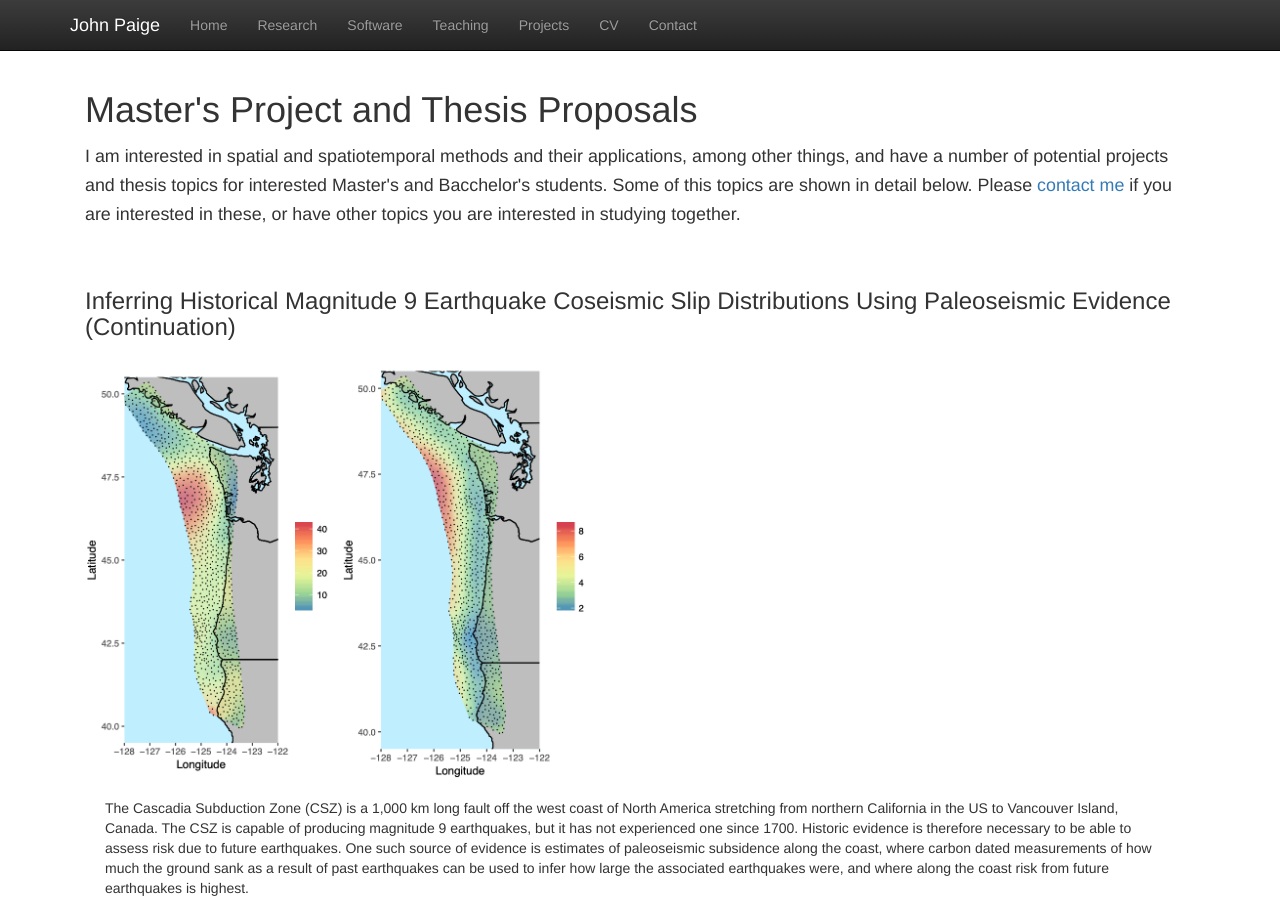
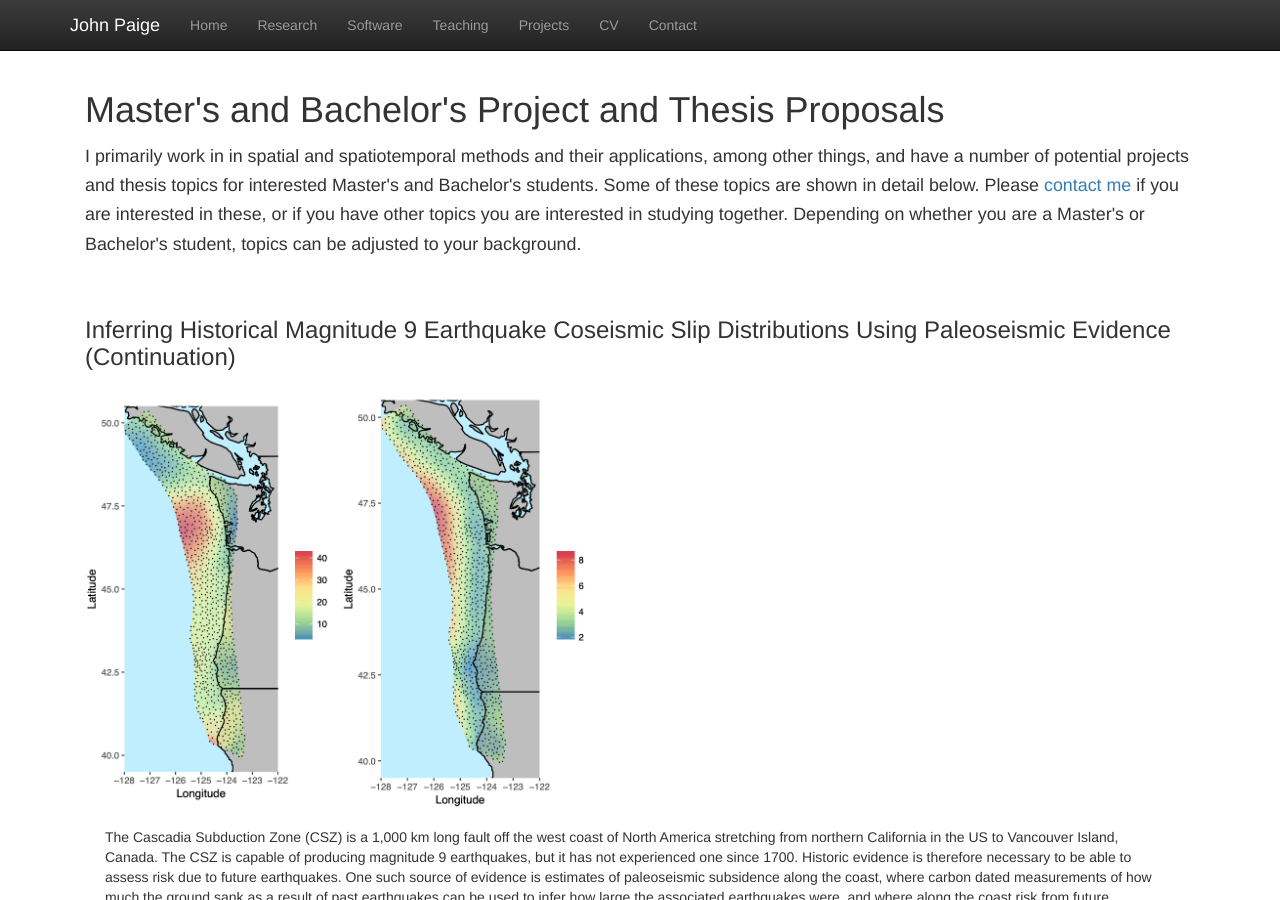
Before and after one commit to paigejo/paigejo.github.io, a Jekyll site: the page built from projects.html, in a window 1280 px wide and 900 px high. Built offline with Jekyll 4.4.1, drawn with Linux system fonts in a browser that asks for light colours; nearby versions of some CDN libraries.

Commit message:
allowed bachelor's students, fixed some typos

```diff
--- a/projects.html
+++ b/projects.html
@@ -4,13 +4,13 @@ title:  'Projects'
 ---
 
 
-<h1 style="margin-top:0;">Master's Project and Thesis Proposals</h1>
+<h1 style="margin-top:0;">Master's and Bachelor's Project and Thesis Proposals</h1>
 
 <p class="lead"><small>
-  I am interested in spatial and spatiotemporal methods and their applications, among other things,
+  I primarily work in in spatial and spatiotemporal methods and their applications, among other things,
   and have a number of potential projects and thesis topics for interested Master's and
-  Bacchelor's students. Some of this topics are shown in detail below. Please <a href = "https://paigejo.github.io/contact.html">contact me</a> if you are interested in these, or have other topics you
-  are interested in studying together.
+  Bachelor's students. Some of these topics are shown in detail below. Please <a href = "https://paigejo.github.io/contact.html">contact me</a> if you are interested in these, or if you have other topics you
+  are interested in studying together. Depending on whether you are a Master's or Bachelor's student, topics can be adjusted to your background.
   </small>
 </p>
 
```
